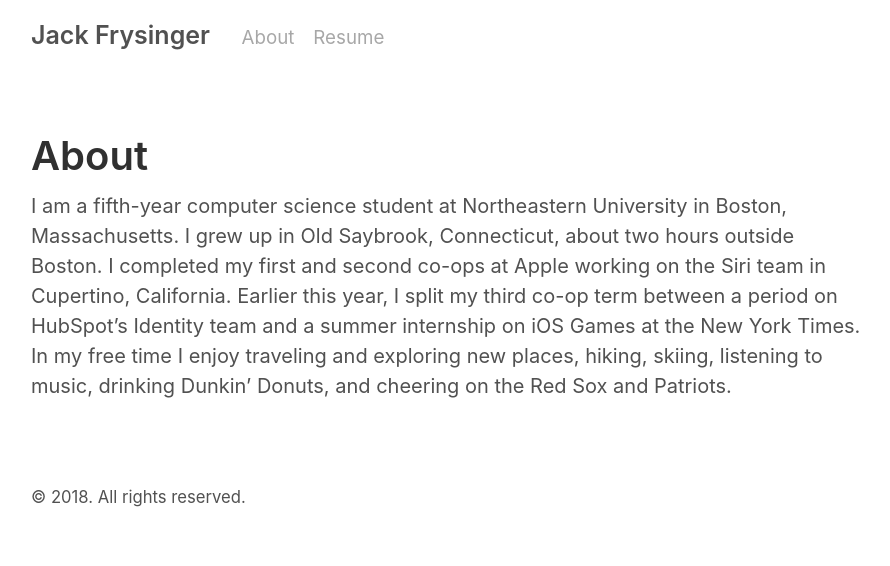
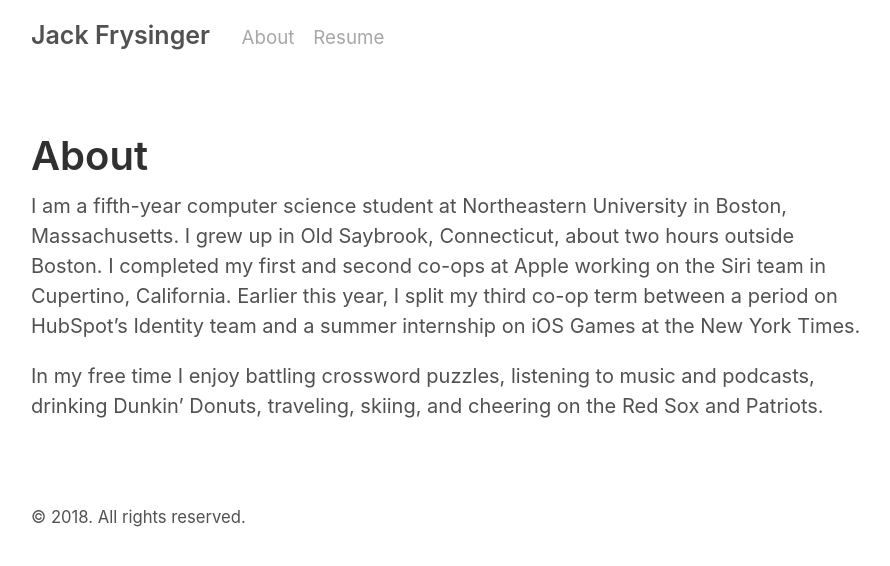
Before and after one commit to jackfrys/jackfrys.github.io, a Jekyll site: the page built from about.md, in a window 1280 px wide. Shown: the top 566 px of the page, without its empty margins (189-1079 px from the left). Built offline with Jekyll 4.4.1, drawn with Linux system fonts in a browser that asks for light colours.

Commit message:
Edit about copy

```diff
--- a/about.md
+++ b/about.md
@@ -4,4 +4,6 @@
 permalink: /about/
 ---
 
-I am a fifth-year computer science student at Northeastern University in Boston, Massachusetts. I grew up in Old Saybrook, Connecticut, about two hours outside Boston. I completed my first and second co-ops at Apple working on the Siri team in Cupertino, California. Earlier this year, I split my third co-op term between a period on HubSpot's Identity team and a summer internship on iOS Games at the New York Times. In my free time I enjoy traveling and exploring new places, hiking, skiing, listening to music, drinking Dunkin’ Donuts, and cheering on the Red Sox and Patriots.
+I am a fifth-year computer science student at Northeastern University in Boston, Massachusetts. I grew up in Old Saybrook, Connecticut, about two hours outside Boston. I completed my first and second co-ops at Apple working on the Siri team in Cupertino, California. Earlier this year, I split my third co-op term between a period on HubSpot's Identity team and a summer internship on iOS Games at the New York Times.
+
+In my free time I enjoy battling crossword puzzles, listening to music and podcasts, drinking Dunkin’ Donuts, traveling, skiing, and cheering on the Red Sox and Patriots.
```
